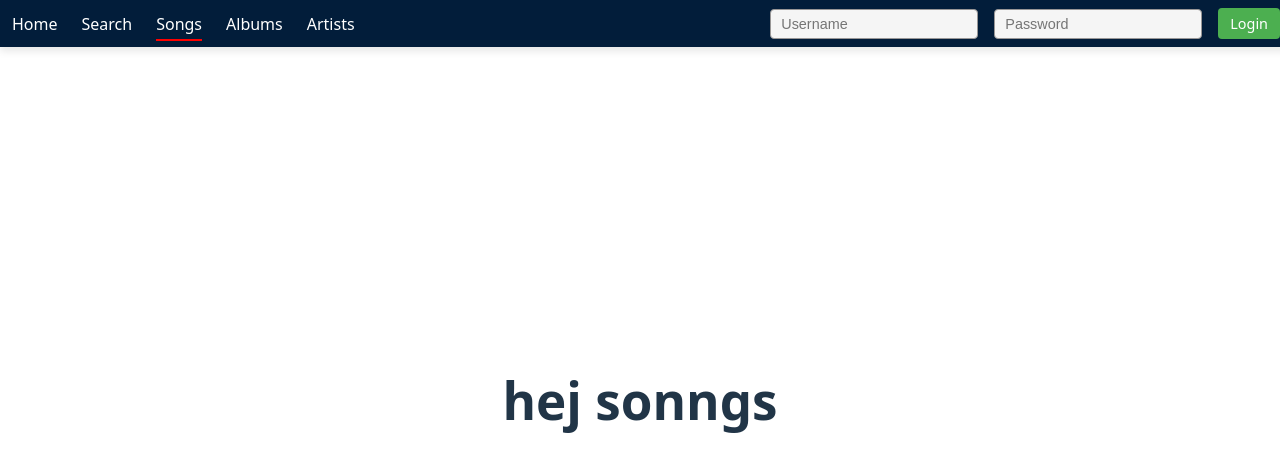
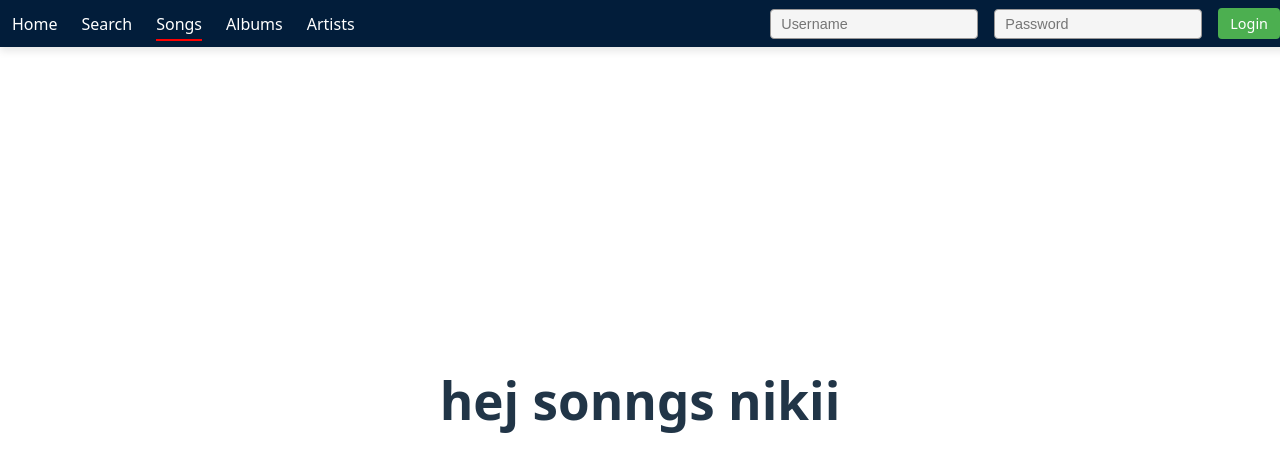
Before and after one commit to niki03125/sp3FrontendEksamen, a React (Vite) app: page /Songs in a window 1280 px wide. Shown: the top 472 px of the page. Built offline with nearby package versions, Linux system fonts and the light colour scheme.

Commit message:
test songs nikii

```diff
--- a/src/pages/Songs/songs.jsx
+++ b/src/pages/Songs/songs.jsx
@@ -1,7 +1,7 @@
 function Songs(){
     return(
         <>
-        <h1>hej sonngs</h1>
+        <h1>hej sonngs nikii</h1>
         </>
     )
 
```
